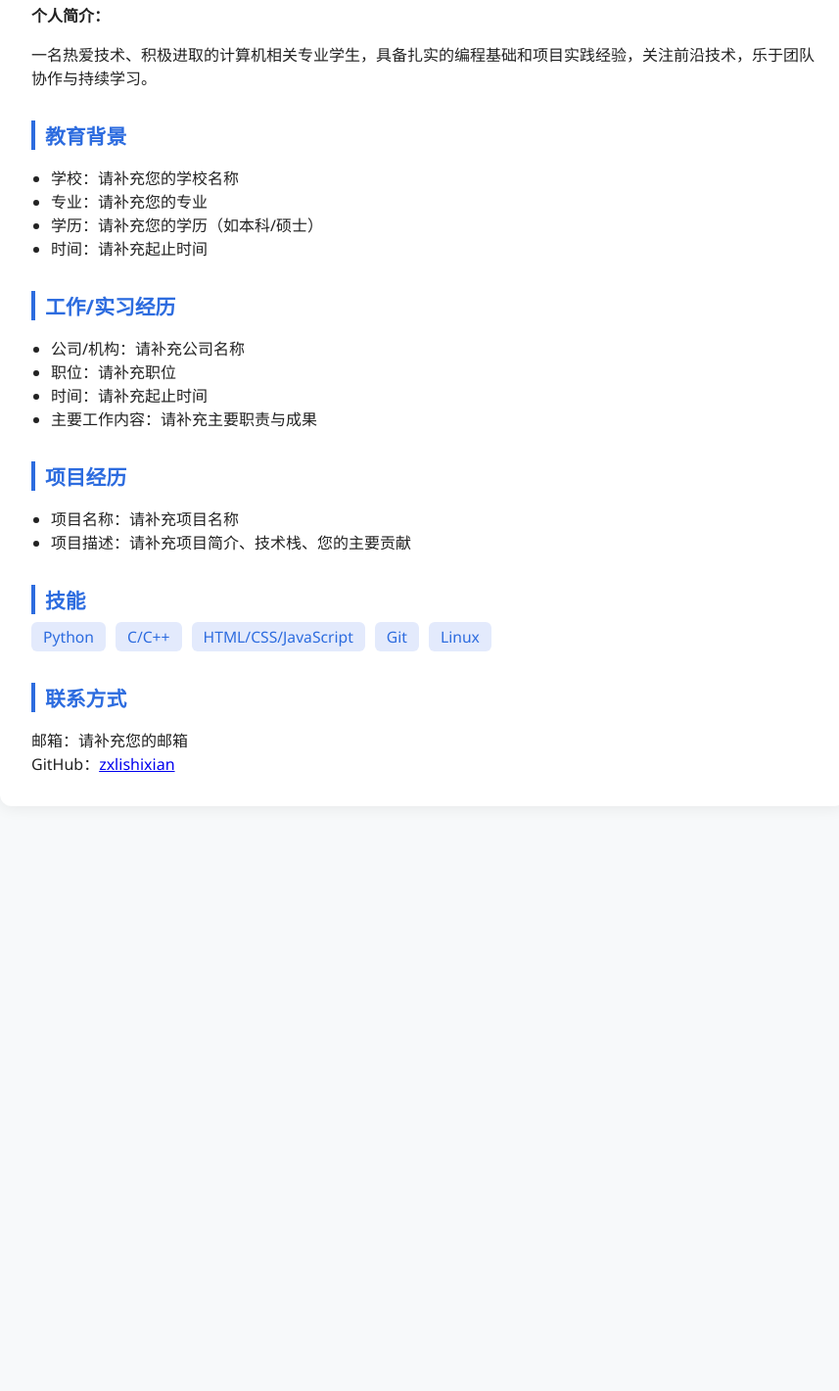
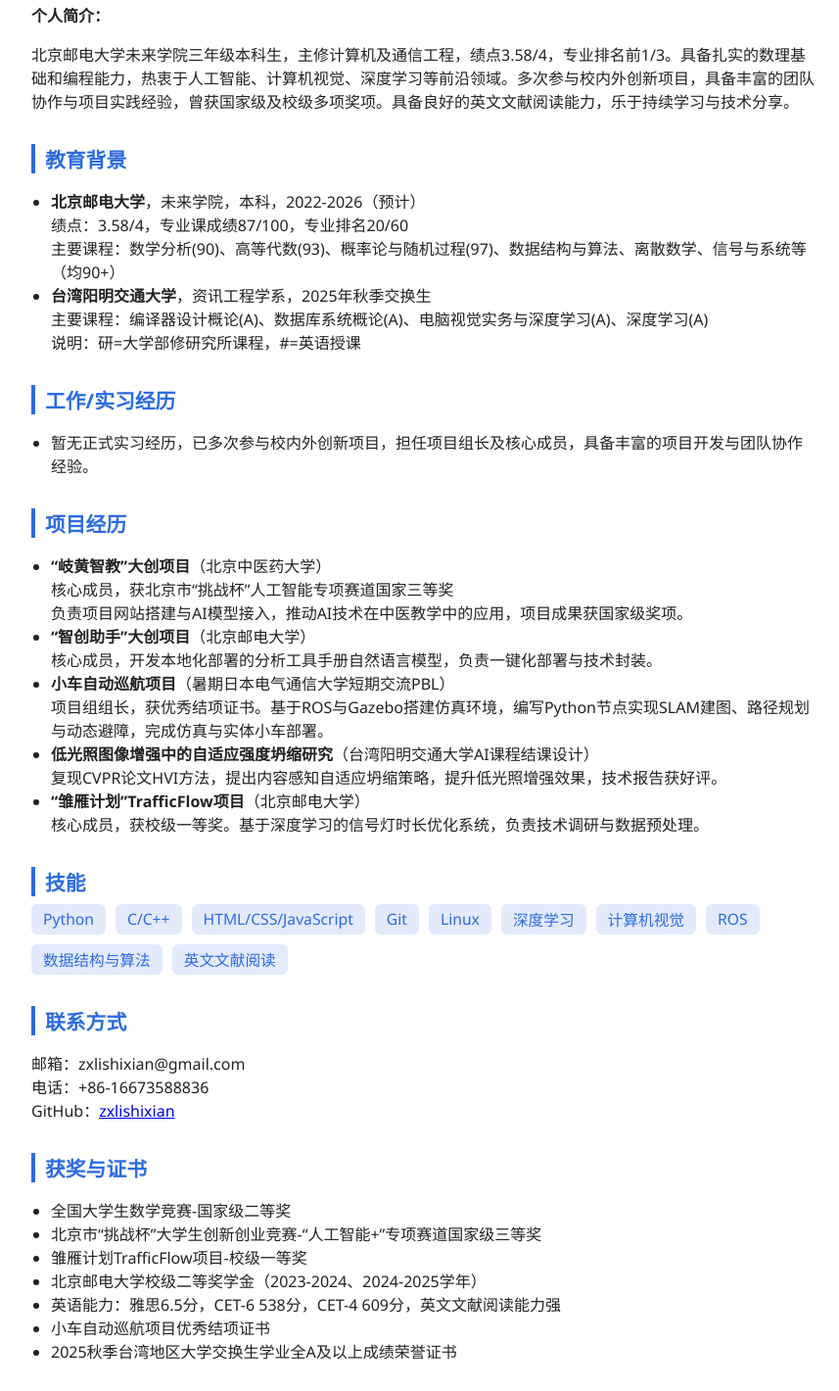
Before and after one commit to zxlishixian/zxlishixian.github.io, a plain HTML site: page index.html in a window 1280 px wide. Shown: the part 160-1580 px from the top of the page at 98% size, without its empty margins (208-1065 px from the left). Before the commit the page ends 1023 px from the top, so only its background shows below. Drawn offline with Linux system fonts and the light colour scheme.

Commit message:
correct information

```diff
--- a/index.html
+++ b/index.html
@@ -63,31 +63,46 @@
 <body>
     <div class="container">
         <h1>李世贤（zxlishixian）</h1>
-        <div class="info">
-            <strong>个人简介：</strong>
-            <p>一名热爱技术、积极进取的计算机相关专业学生，具备扎实的编程基础和项目实践经验，关注前沿技术，乐于团队协作与持续学习。</p>
-        </div>
+            <div class="info">
+                <strong>个人简介：</strong>
+                <p>北京邮电大学未来学院三年级本科生，主修计算机及通信工程，绩点3.58/4，专业排名前1/3。具备扎实的数理基础和编程能力，热衷于人工智能、计算机视觉、深度学习等前沿领域。多次参与校内外创新项目，具备丰富的团队协作与项目实践经验，曾获国家级及校级多项奖项。具备良好的英文文献阅读能力，乐于持续学习与技术分享。</p>
+            </div>
 
         <h2>教育背景</h2>
         <ul>
-            <li>学校：请补充您的学校名称</li>
-            <li>专业：请补充您的专业</li>
-            <li>学历：请补充您的学历（如本科/硕士）</li>
-            <li>时间：请补充起止时间</li>
+            <li><strong>北京邮电大学</strong>，未来学院，本科，2022-2026（预计）<br>
+                绩点：3.58/4，专业课成绩87/100，专业排名20/60<br>
+                主要课程：数学分析(90)、高等代数(93)、概率论与随机过程(97)、数据结构与算法、离散数学、信号与系统等（均90+）
+            </li>
+            <li><strong>台湾阳明交通大学</strong>，资讯工程学系，2025年秋季交换生<br>
+                主要课程：编译器设计概论(A)、数据库系统概论(A)、电脑视觉实务与深度学习(A)、深度学习(A)<br>
+                说明：研=大学部修研究所课程，#=英语授课
+            </li>
         </ul>
 
         <h2>工作/实习经历</h2>
         <ul>
-            <li>公司/机构：请补充公司名称</li>
-            <li>职位：请补充职位</li>
-            <li>时间：请补充起止时间</li>
-            <li>主要工作内容：请补充主要职责与成果</li>
+            <li>暂无正式实习经历，已多次参与校内外创新项目，担任项目组长及核心成员，具备丰富的项目开发与团队协作经验。</li>
         </ul>
 
         <h2>项目经历</h2>
         <ul>
-            <li>项目名称：请补充项目名称</li>
-            <li>项目描述：请补充项目简介、技术栈、您的主要贡献</li>
+            <li><strong>“岐黄智教”大创项目</strong>（北京中医药大学）<br>
+                核心成员，获北京市“挑战杯”人工智能专项赛道国家三等奖<br>
+                负责项目网站搭建与AI模型接入，推动AI技术在中医教学中的应用，项目成果获国家级奖项。
+            </li>
+            <li><strong>“智创助手”大创项目</strong>（北京邮电大学）<br>
+                核心成员，开发本地化部署的分析工具手册自然语言模型，负责一键化部署与技术封装。
+            </li>
+            <li><strong>小车自动巡航项目</strong>（暑期日本电气通信大学短期交流PBL）<br>
+                项目组组长，获优秀结项证书。基于ROS与Gazebo搭建仿真环境，编写Python节点实现SLAM建图、路径规划与动态避障，完成仿真与实体小车部署。
+            </li>
+            <li><strong>低光照图像增强中的自适应强度坍缩研究</strong>（台湾阳明交通大学AI课程结课设计）<br>
+                复现CVPR论文HVI方法，提出内容感知自适应坍缩策略，提升低光照增强效果，技术报告获好评。
+            </li>
+            <li><strong>“雏雁计划”TrafficFlow项目</strong>（北京邮电大学）<br>
+                核心成员，获校级一等奖。基于深度学习的信号灯时长优化系统，负责技术调研与数据预处理。
+            </li>
         </ul>
 
         <h2>技能</h2>
@@ -97,15 +112,30 @@
             <span class="skill">HTML/CSS/JavaScript</span>
             <span class="skill">Git</span>
             <span class="skill">Linux</span>
-            <!-- 如有更多技能请补充 -->
+            <span class="skill">深度学习</span>
+            <span class="skill">计算机视觉</span>
+            <span class="skill">ROS</span>
+            <span class="skill">数据结构与算法</span>
+            <span class="skill">英文文献阅读</span>
         </div>
 
         <h2>联系方式</h2>
         <div class="contact">
-            邮箱：请补充您的邮箱<br>
+            邮箱：zxlishixian@gmail.com<br>
+            电话：+86-16673588836<br>
             GitHub：<a href="https://github.com/zxlishixian" target="_blank">zxlishixian</a><br>
-            <!-- 如有微信、电话、LinkedIn等可补充 -->
+            <!-- 可补充微信、LinkedIn等 -->
         </div>
+            <h2>获奖与证书</h2>
+            <ul>
+                <li>全国大学生数学竞赛-国家级二等奖</li>
+                <li>北京市“挑战杯”大学生创新创业竞赛-“人工智能+”专项赛道国家级三等奖</li>
+                <li>雏雁计划TrafficFlow项目-校级一等奖</li>
+                <li>北京邮电大学校级二等奖学金（2023-2024、2024-2025学年）</li>
+                <li>英语能力：雅思6.5分，CET-6 538分，CET-4 609分，英文文献阅读能力强</li>
+                <li>小车自动巡航项目优秀结项证书</li>
+                <li>2025秋季台湾地区大学交换生学业全A及以上成绩荣誉证书</li>
+            </ul>
     </div>
 </body>
 </html>
```
